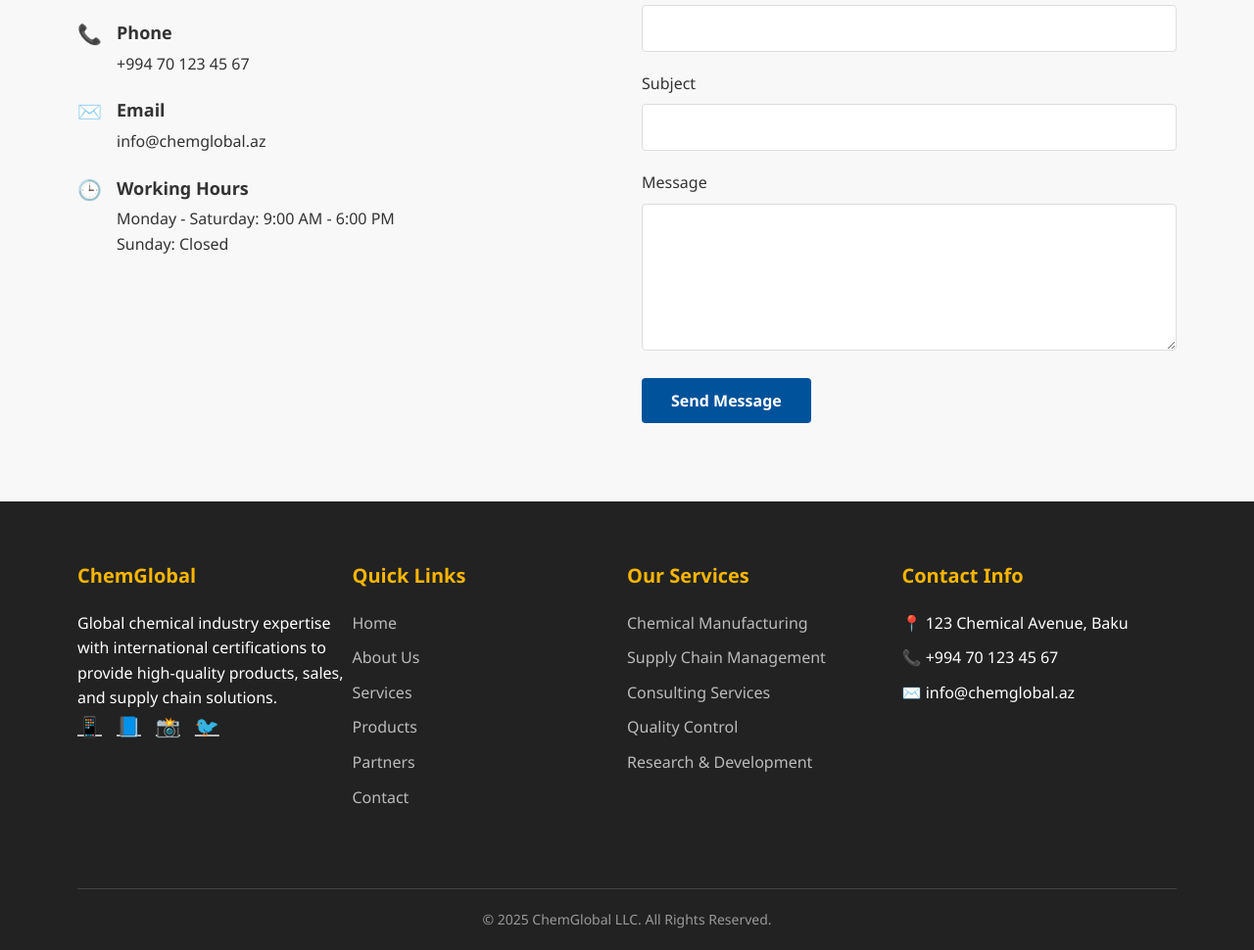
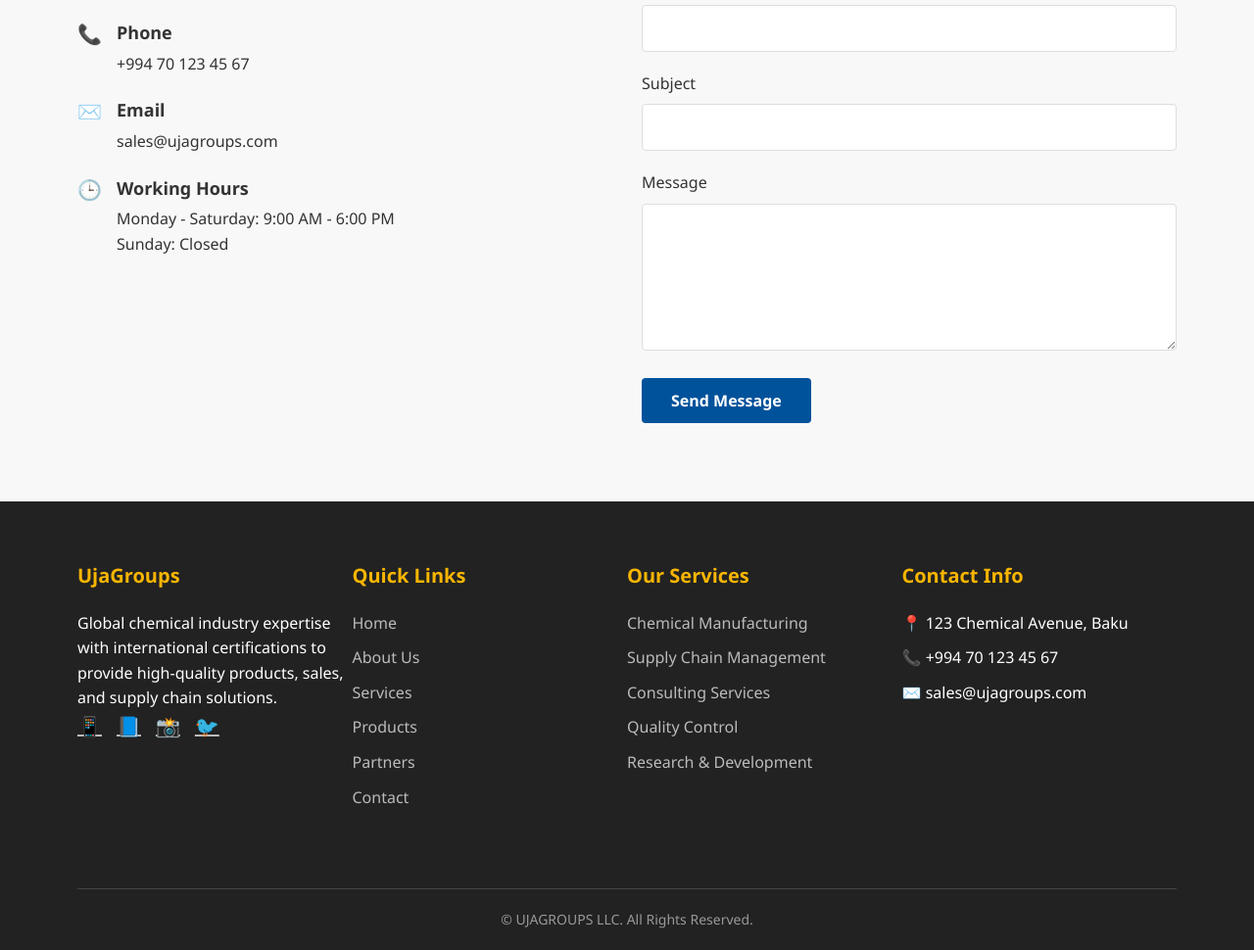
Before and after one commit to npiriyev/ujagroups.github.io, a plain HTML site: page index.html in a window 1280 px wide. Shown: the part 3720-4690 px from the top of the page at 98% size. Drawn offline with Linux system fonts and the light colour scheme.

Commit message:
Update index.html

```diff
--- a/index.html
+++ b/index.html
@@ -815,7 +815,7 @@
               <div class="contact-icon">✉️</div>
               <div class="contact-text">
                 <h4>Email</h4>
-                <p>info@chemglobal.az</p>
+                <p>sales@ujagroups.com</p>
               </div>
             </div>
             <div class="contact-detail">
@@ -857,7 +857,7 @@
       <div class="container">
         <div class="footer-container">
           <div class="footer-column">
-            <h3>ChemGlobal</h3>
+            <h3>UjaGroups</h3>
             <p>
               Global chemical industry expertise with international
               certifications to provide high-quality products, sales, and supply
@@ -896,12 +896,12 @@
             <ul class="footer-links">
               <li>📍 123 Chemical Avenue, Baku</li>
               <li>📞 +994 70 123 45 67</li>
-              <li>✉️ info@chemglobal.az</li>
+              <li>✉️ sales@ujagroups.com</li>
             </ul>
           </div>
         </div>
         <div class="footer-bottom">
-          <p>&copy; 2025 ChemGlobal LLC. All Rights Reserved.</p>
+          <p>&copy; UJAGROUPS LLC. All Rights Reserved.</p>
         </div>
       </div>
     </footer>
```
